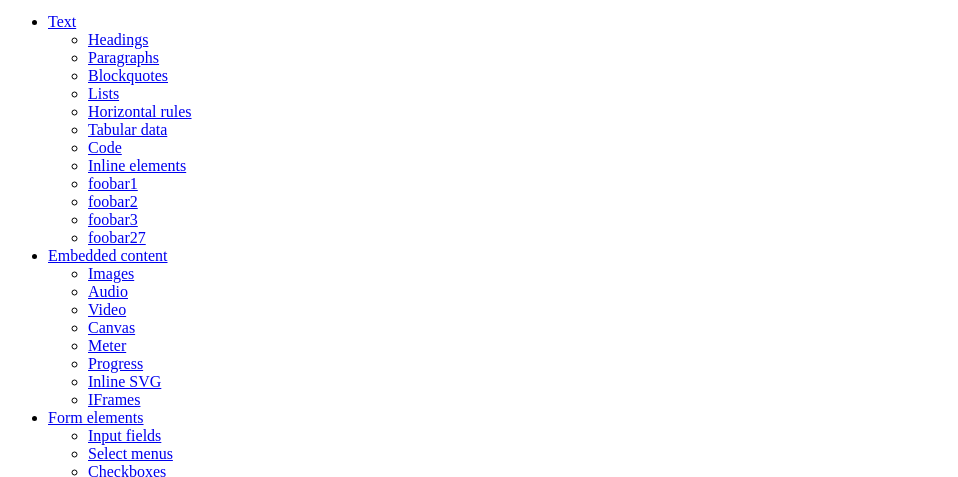
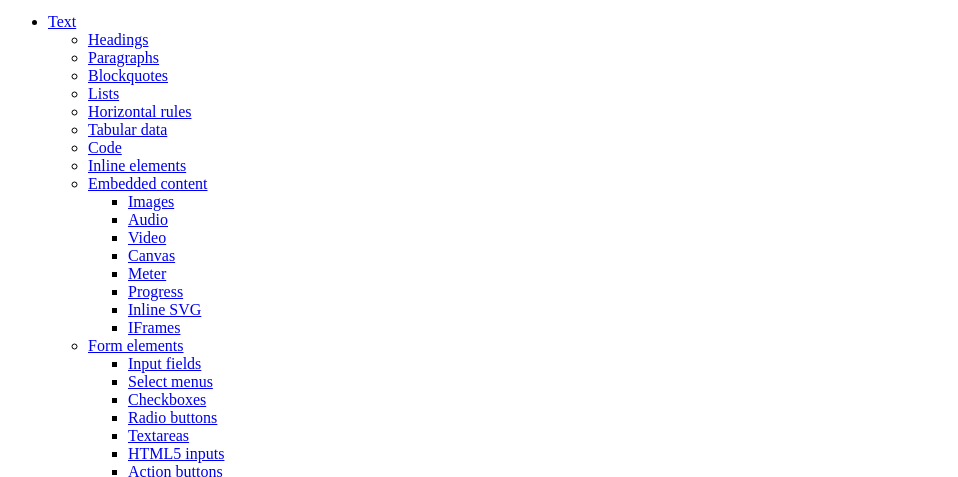
Before and after one commit to mackret/E2e, a website: page index.html in a window 1280 px wide. Shown: the part 101-578 px from the top of the page, without its empty margins (0-958 px from the left). Drawn offline with Linux system fonts and the light colour scheme.

Commit message:
remove foobar

```diff
--- a/index.html
+++ b/index.html
@@ -24,11 +24,6 @@
               <li><a href="#text__tables">Tabular data</a></li>
               <li><a href="#text__code">Code</a></li>
               <li><a href="#text__inline">Inline elements</a></li>
-              <li><a href="#text__inline">foobar1</a></li>
-              <li><a href="#text__inline">foobar2</a></li>
-              <li><a href="#text__inline">foobar3</a></li>
-              <li><a href="#text__inline">foobar27</a></li>
-            </ul>
           </li>
           <li>
             <a href="#embedded">Embedded content</a>
```
